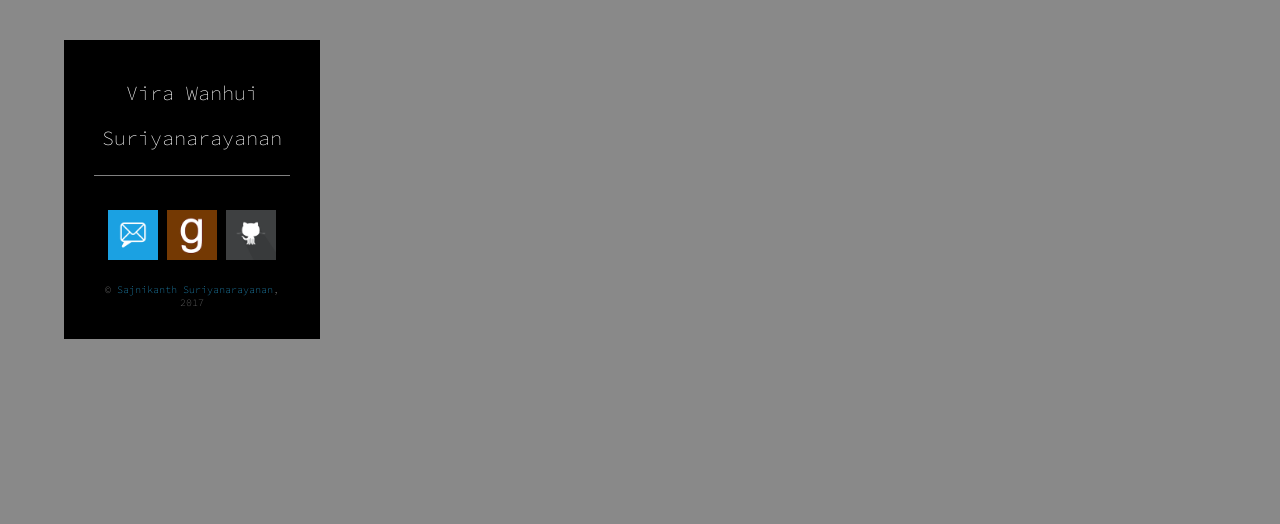
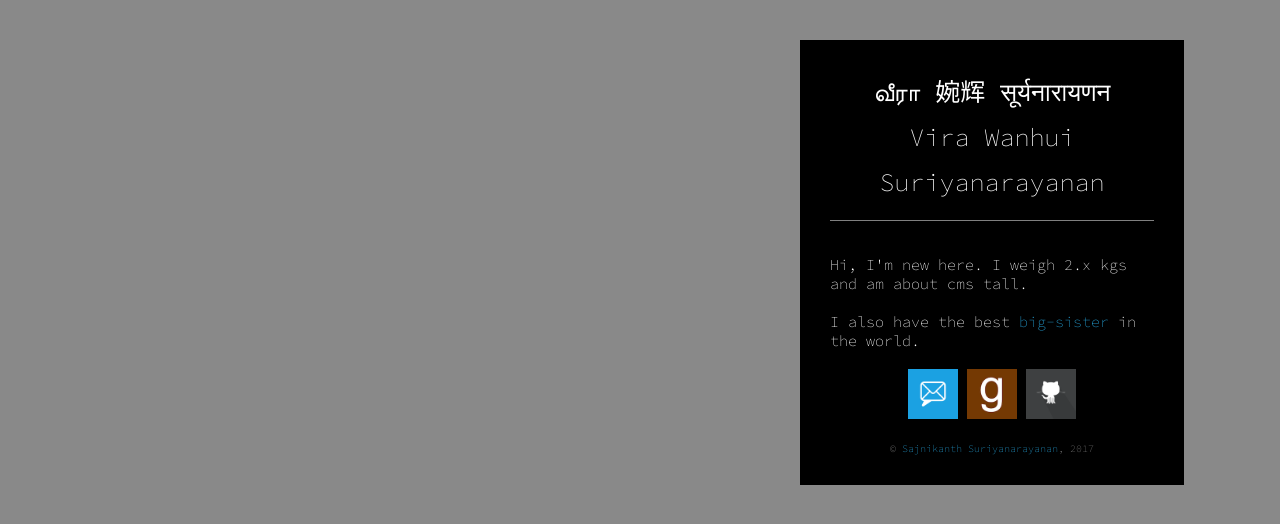
Before and after one commit to viraw/viraw.github.io, a plain HTML site: page index.html in a window 1280 px wide. Drawn offline with Linux system fonts and the light colour scheme.

Commit message:
update contents

```diff
--- a/index.html
+++ b/index.html
@@ -5,7 +5,7 @@
 <meta name="viewport" content="user-scalable=yes, width=device-width, maximum-scale=1.0" />
 <title>Vira Wanhui Suriyanarayanan</title>
 <link href='http://fonts.googleapis.com/css?family=Source+Code+Pro:200,300' rel='stylesheet' type='text/css' />
-<link rel="icon" type="image/png" href="images/favicon.png" />
+<link rel="icon" type="image/jpg" href="images/favicon.jpg" />
 <style type="text/css">
 iframe, object, embed {
     max-width: 100% !important;
@@ -80,15 +80,18 @@ a:hover {
     position: relative;
 }
 .title {
-	font-size: 20px;
+    font-size: 25px;
     word-wrap: break-word;
     text-align: center;
     line-height: 45px;
 }
+.footer {
+    font-size: 10px;
+}
 .bodycontent-wrapper {
     /* adjust these to change box postion and size */
-	width: 20%;
-	margin-left: -70%;
+    width: 30%;
+    margin-left: 55%;
     z-index:101;
     position: relative;
     color: #ffffff;
@@ -105,15 +108,12 @@ a:hover {
     padding: 30px;
 }
 .bodycontent-subtext {
-	font-size: 10px;
+    font-size: 13px;
     text-align:right;
     padding: 30px;
 }
 .inline-list li {
     display: inline;
-}
-.footer {
-	font-size: 10px;
 }
 @media all and (max-width: 1000px) {
 .gap-title {
@@ -136,7 +136,7 @@ body {
     margin-left:0;
 }
 .bodycontent-subtext {
-	font-size: 10px;
+    font-size: 12px;
     text-align:right;
 }
 .footer {
@@ -168,24 +168,37 @@ body {
             <div class="gap-title"></div>
             <div class="bodycontent">
                 <div class="title">
+                    வீரா 婉辉 सूर्यनारायणन
+                    <br>
                     Vira Wanhui Suriyanarayanan
+                </div>
+
+                <hr class="hr1" />
+                <br>
+                <div>
+                    Hi, I'm new here. I weigh 2.x kgs and am about cms tall.
+                    <br>
+                    <br>
+                    I also have the best <a href="http://isai.cc" target="_blank">big-sister</a> in the world.
                     <br>
                 </div>
-				<div align="center">
-				</div>
-				<hr class="hr1" />
                 <br>
                 <div align="center">
                     <div align="center">
                         <ul class="nobullet nomargin-nopadding inline-list">
-						<li><a href="mailto:mail@vira.ws" target="_blank"><img src="images/email.png" height="50" width="50" alt="email" title="email"/></a></li>
-						<li><a href="https://goodreads.com/viras" target="_blank"><img src="images/goodreads.png" height="50" width="50" alt="goodreads" title=""/></a></li>
-						<li><a href="https://github.com/viraw" target="_blank"><img src="images/github.png" height="50" width="50" alt="github" title="github"/></a></li>
+                            <li><a href="mailto:mail@vira.ws" target="_blank"><img src="images/email.png" height="50" width="50" alt="email" title="email"/></a>
+                            <li><a href="https://goodreads.com/viraw" target="_blank"><img src="images/goodreads.png" height="50" width="50" alt="goodreads" title="goodreads"/></a>
+                            <li><a href="https://github.com/viraw" target="_blank"><img src="images/github.png" height="50" width="50" alt="github" title="github"/></a>
+
                     </div>
                 </div>
                 <br>
                 <div class="footer" align="center" style="color: rgba(255,255,255,.5)">
-					&copy; <a href="http://sajnikanth.com" target="_blank">Sajnikanth Suriyanarayanan</a>, 2017
+                    &copy; <a href="http://sajnikanth.com" target="_blank">Sajnikanth Suriyanarayanan</a>,
+                    <script type="text/javascript">
+                        document.write(new Date().getFullYear());
+                    </script>
+                    <br>
                 </div>
             </div>
             <div class="gap-title2"></div>
```
Lines whose indentation alone changed are shown as unchanged.
